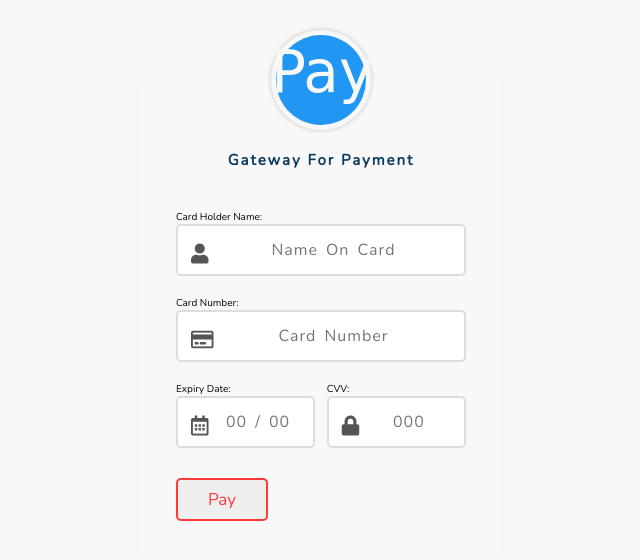
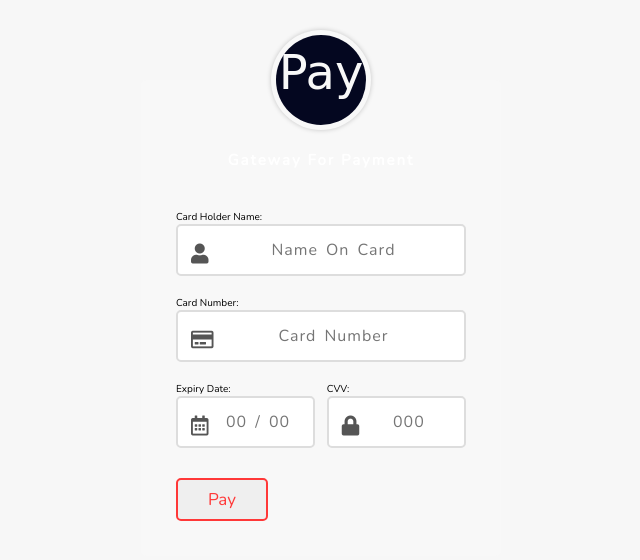
Before and after one commit to nidhi0207/restaurent_website_project.github.io, a plain HTML site: page paymentgateway.html in a window 1280 px wide. Shown: the whole page, without its empty margins (319-959 px from the left). Drawn offline with nearby package versions, Linux system fonts and the light colour scheme.

Commit message:
Update style.css

```diff
--- a/css/style.css
+++ b/css/style.css
@@ -848,7 +848,7 @@ img {
     text-align: center;
     letter-spacing: 2px;
     margin-bottom: 40px;
-    color: #0d3c61;
+    color: #ffffff;
   }
 
   .form .label{
@@ -920,7 +920,7 @@ img {
     left: 5px;
     width: 90px;
     height: 90px;
-    background: #2196F3;
+    background: #040720;
     border-radius: 50%;
   }
 
@@ -928,7 +928,7 @@ img {
     position: relative;
     color: #f8f8f8;
     font-family: 'Baloo Bhaijaan', cursive;
-    font-size: 58px;
+    font-size: 48px;
   }
 
 
```
